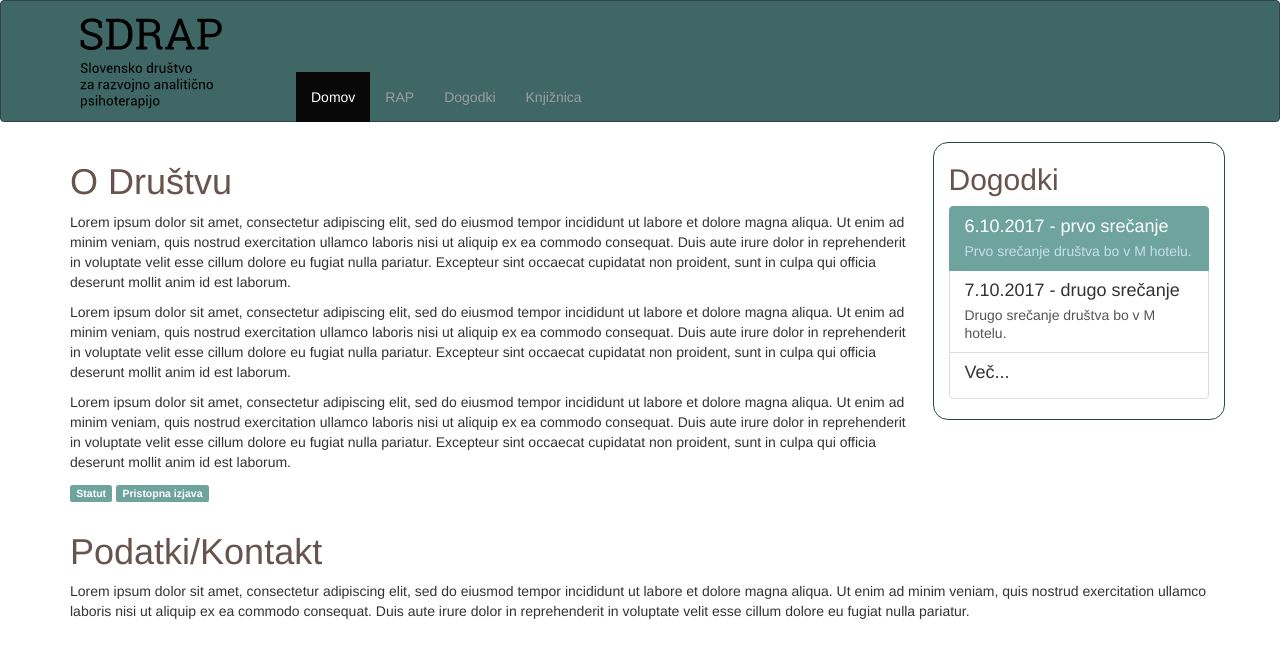
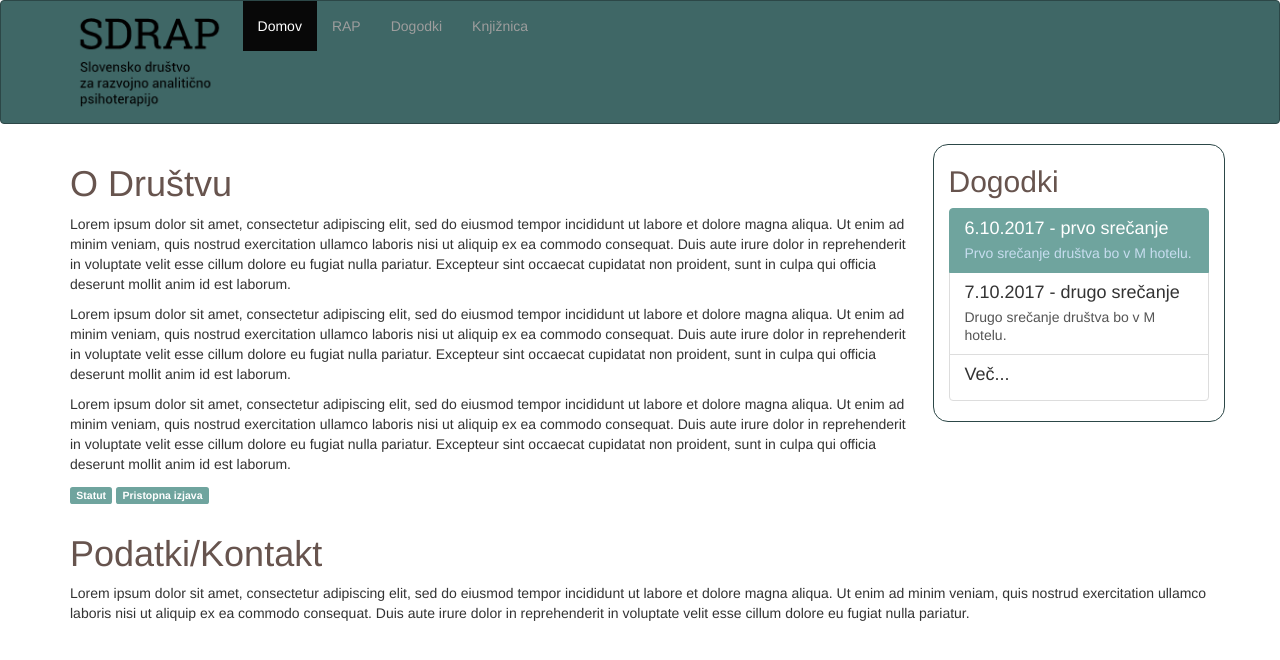
Before and after one commit to m3012/rap, a plain HTML site: page index.html in a window 1280 px wide. Drawn offline with Linux system fonts and the light colour scheme.

Commit message:
Fix issue #1

```diff
--- a/css/custom.css
+++ b/css/custom.css
@@ -3,15 +3,14 @@
   border-color: #2C4747;
 }
 
-.navbar {
-	height: 122px;
+.navbar-brand {
+  padding: 0px;
+  height: 122px;
 }
-
-.navbar-nav {
-	margin-left: 50px;
-	margin-top: 71px;
-	border-radius: 10px;
-	border: 5px #FFF;
+.navbar-brand>img {
+  height: 100%;
+  padding: 15px;
+  width: auto;
 }
 
 #dogodki {
```
